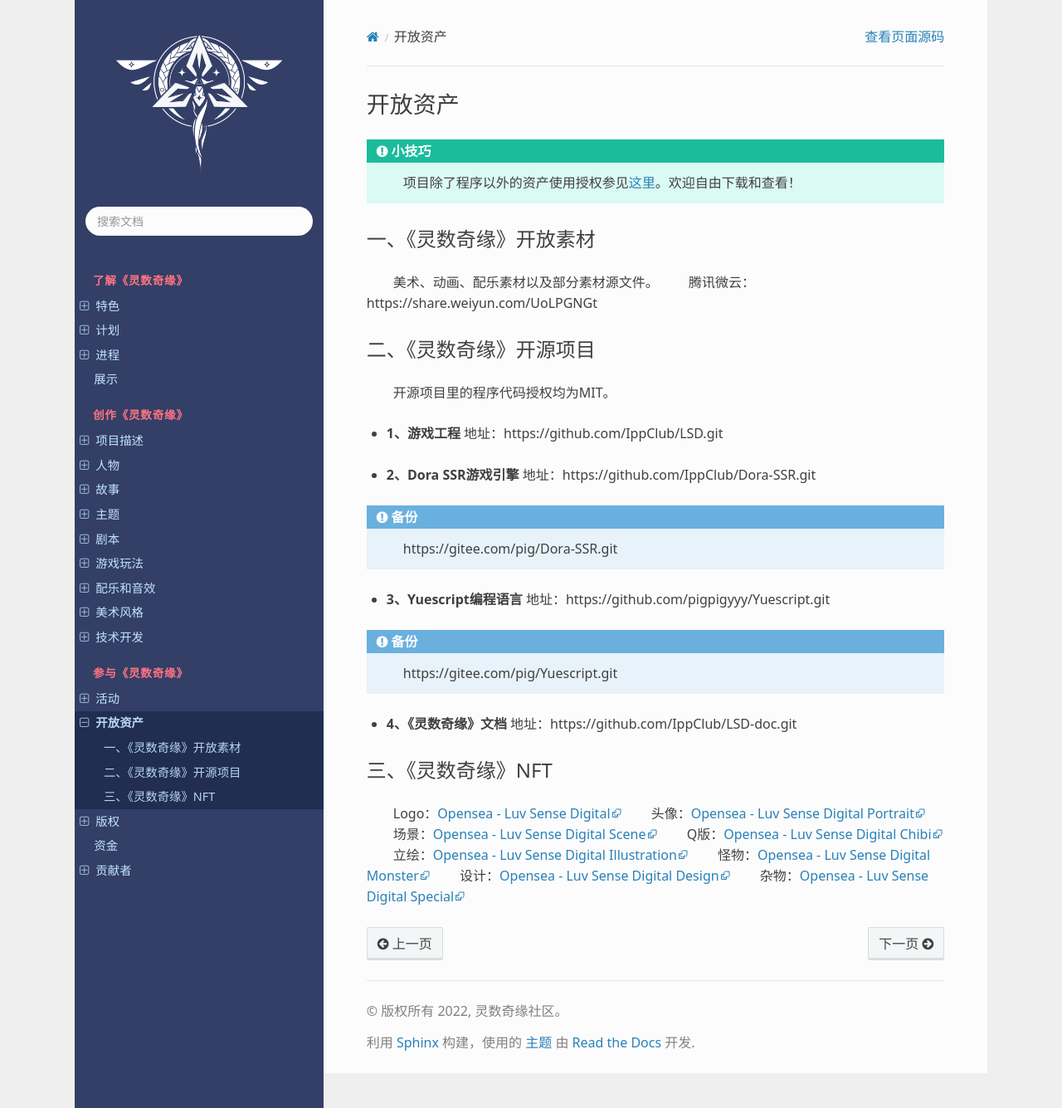
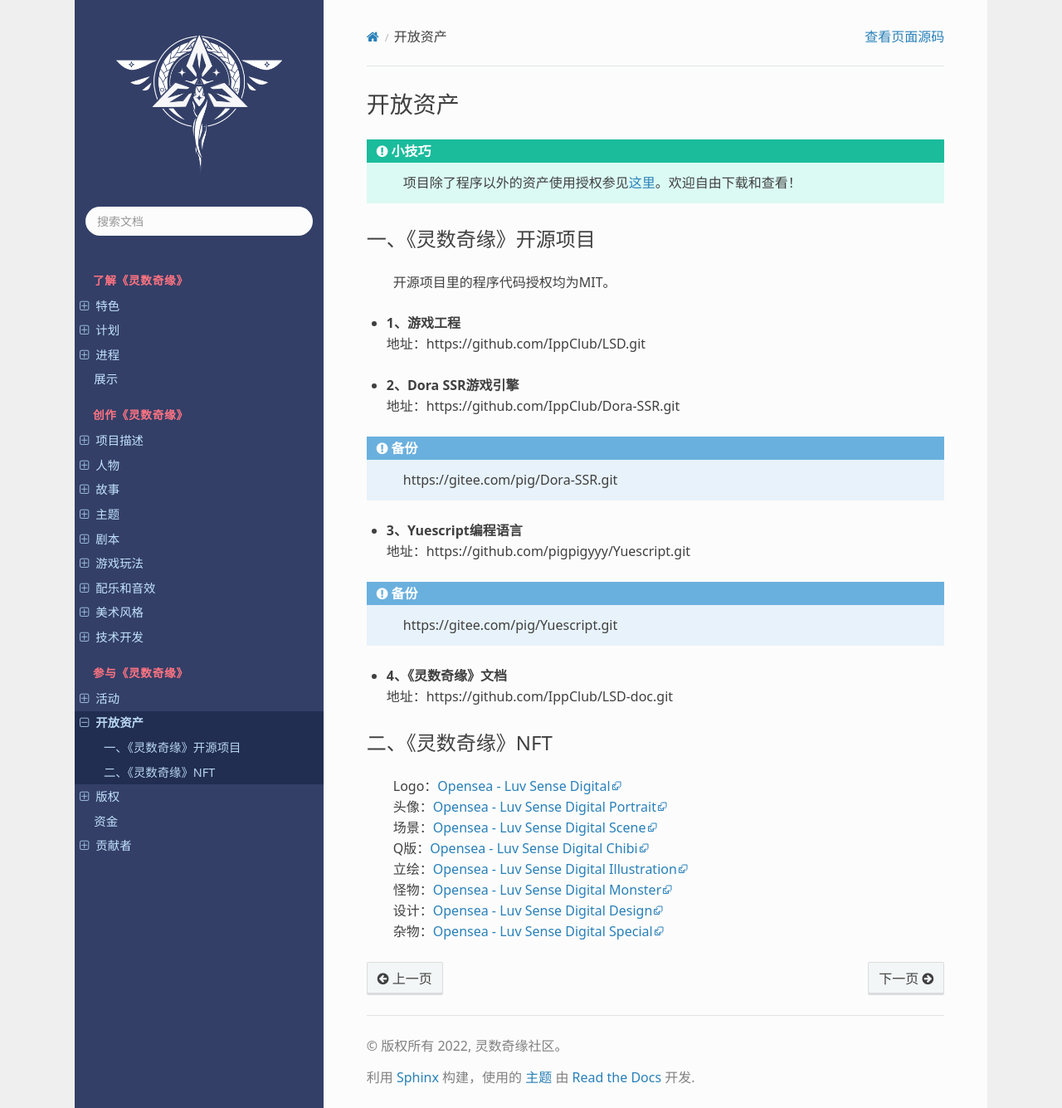
Before and after one commit to IppClub/LSD-doc, a Sphinx documentation site: the page built from docs/source/community/open-assets.md, in a window 1280 px wide and 1335 px high. Shown: the whole window at 83% size. Built offline with Sphinx 7.4.7 and the Read the Docs theme 2.0.0, drawn with Linux system fonts in a browser that asks for light colours.

Commit message:
fix docs.

````diff
--- a/docs/source/community/open-assets.md
+++ b/docs/source/community/open-assets.md
@@ -4,12 +4,7 @@
 &emsp;&emsp;项目除了程序以外的资产使用授权参见[这里](/community/licencing)。欢迎自由下载和查看！
 ```
 
-## 一、《灵数奇缘》开放素材
-
-&emsp;&emsp;美术、动画、配乐素材以及部分素材源文件。
-&emsp;&emsp;腾讯微云：https://share.weiyun.com/UoLPGNGt
-
-## 二、《灵数奇缘》开源项目
+## 一、《灵数奇缘》开源项目
 
 &emsp;&emsp;开源项目里的程序代码授权均为MIT。
 
@@ -32,7 +27,7 @@
 * **4、《灵数奇缘》文档**
 地址：https://github.com/IppClub/LSD-doc.git
 
-## 三、《灵数奇缘》NFT
+## 二、《灵数奇缘》NFT
 
 &emsp;&emsp;Logo：[Opensea - Luv Sense Digital](https://opensea.io/collection/luv-sense-digital)
 &emsp;&emsp;头像：[Opensea - Luv Sense Digital Portrait](https://opensea.io/collection/luv-sense-digital-portrait)
````
Also changed, not shown: docs/source/gamedoc/setting/scene.md (+2 -2 lines), docs/source/gamedoc/story.md (+2 -2 lines), docs/source/community/licencing.md (line endings or trailing spaces), docs/source/gamedoc/project-description.md (line endings or trailing spaces).
